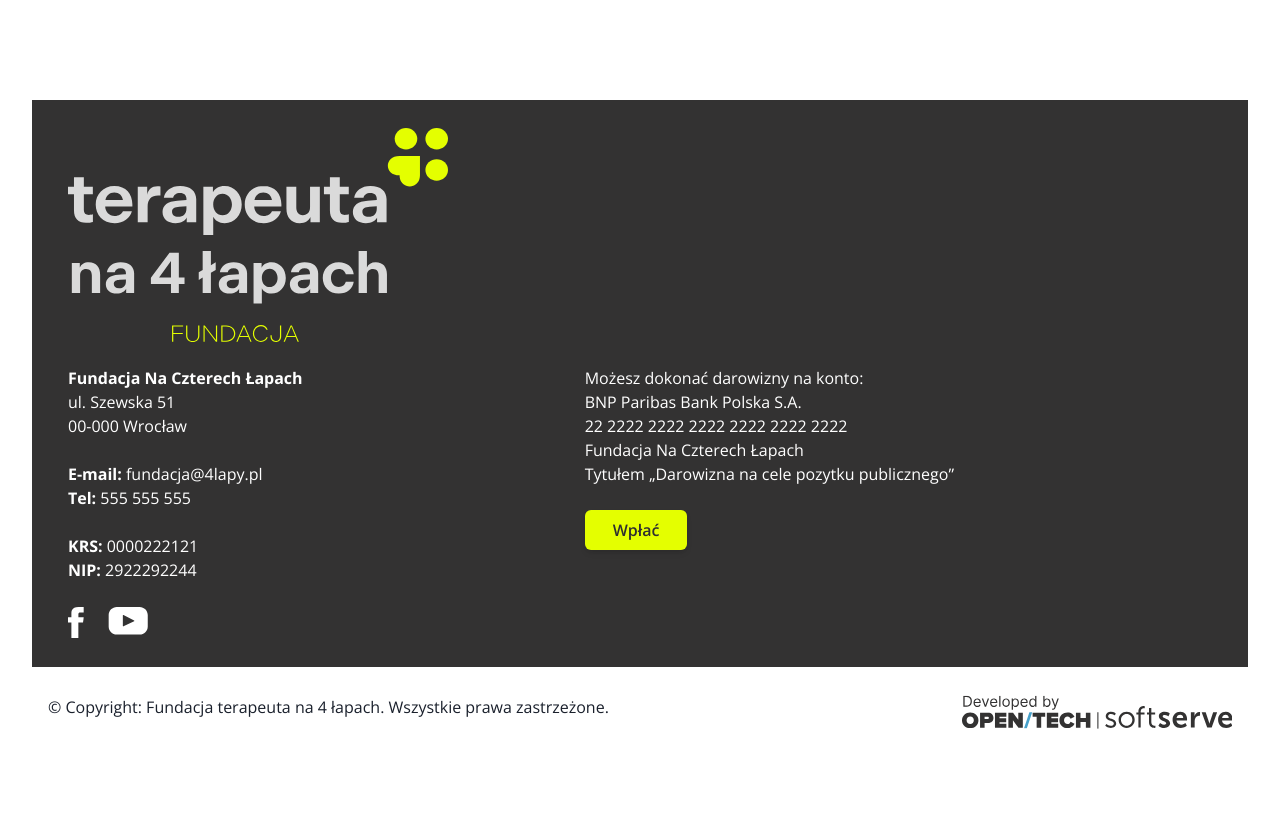
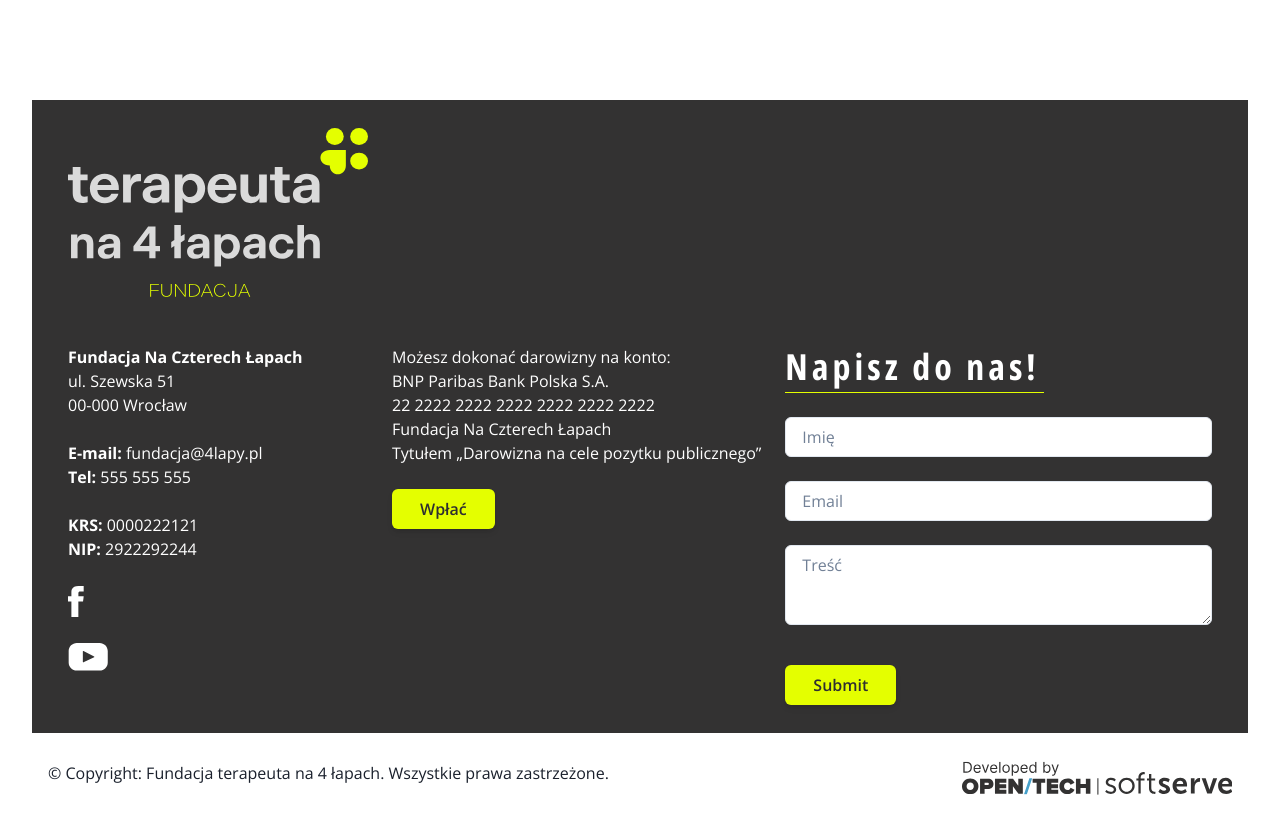
Before and after one commit to mikolajmiku/TN4L, a Next.js app: page / in a window 1280 px wide. Shown: the part 3880-4703 px from the top of the page. Before the commit the page ends 4637 px from the top, so only its background shows below. Built offline with nearby package versions, Linux system fonts and the light colour scheme.

Commit message:
add mock form

```diff
--- /dev/null
+++ b/components/ContactForm.tsx
@@ -0,0 +1,104 @@
+import {
+  Button,
+  Flex,
+  FormControl,
+  FormErrorMessage,
+  Input,
+  Textarea,
+} from "@chakra-ui/react";
+import { useForm } from "react-hook-form";
+
+export default function ContactForm() {
+  const {
+    handleSubmit,
+    register,
+    formState: { errors, isSubmitting },
+  } = useForm();
+
+  function onSubmit(values) {
+    return new Promise<void>((resolve) => {
+      setTimeout(() => {
+        alert(JSON.stringify(values, null, 2));
+        resolve();
+      }, 3000);
+    });
+  }
+
+  return (
+    <form onSubmit={handleSubmit(onSubmit)}>
+      <Flex flexDir="column" gap={6}>
+        <Flex gap={6} flexWrap="wrap">
+          <FormControl
+            width="auto"
+            isInvalid={errors.name != null}
+            flex="1 1 auto"
+          >
+            <Input
+              background="white"
+              id="name"
+              placeholder="Imię"
+              {...register("name", {
+                required: "pole obowiązkowe",
+                minLength: {
+                  value: 4,
+                  message: "Imię powinno wynosić co najmniej 4 znaki",
+                },
+              })}
+            />
+            <FormErrorMessage>
+              {errors.name && errors.name.message}
+            </FormErrorMessage>
+          </FormControl>
+          <FormControl
+            width="auto"
+            isInvalid={errors.name != null}
+            flex="1 1 auto"
+          >
+            <Input
+              background="white"
+              id="email"
+              type="email"
+              placeholder="Email"
+              {...register("email", {
+                required: "pole obowiązkowe",
+                pattern: {
+                  value: /^[A-Z0-9._%+-]+@[A-Z0-9.-]+\.[A-Z]{2,4}$/i,
+                  message: "Niepoprawny adres e-mail",
+                },
+              })}
+            />
+            <FormErrorMessage>
+              {errors.email && errors.email.message}
+            </FormErrorMessage>
+          </FormControl>
+        </Flex>
+        <FormControl isInvalid={errors.email != null}>
+          <Textarea
+            background="white"
+            id="content"
+            placeholder="Treść"
+            {...register("content", {
+              required: "pole obowiązkowe",
+              minLength: {
+                value: 4,
+                message: "Imię powinno wynosić co najmniej 4 znaki",
+              },
+            })}
+          />
+          <FormErrorMessage>
+            {errors.email && errors.email.message}
+          </FormErrorMessage>
+        </FormControl>
+        <Button
+          mt={4}
+          colorScheme="teal"
+          isLoading={isSubmitting}
+          type="submit"
+          alignSelf="flex-start"
+        >
+          Submit
+        </Button>
+      </Flex>
+    </form>
+  );
+}
--- a/components/Home/Footer.tsx
+++ b/components/Home/Footer.tsx
@@ -5,11 +5,13 @@ import {
   Flex,
   Grid,
   GridItem,
+  Heading,
   Image,
   Link,
 } from "@chakra-ui/react";
 import NextLink from "next/link";
 
+import ContactForm from "../ContactForm";
 import Copyright from "./Copyright";
 
 //TODO: Replace this with Richtext from Strapi CMS
@@ -70,22 +72,21 @@ const Footer = () => (
           flexDir="column"
           gap={6}
           textColor="textPrimary"
-          templateRows={{ md: "repeat(3, auto)", base: "auto" }}
+          templateRows={{ md: "repeat(2, auto)", base: "auto" }}
           templateColumns={{ md: "auto", base: "1fr" }}
-          gridAutoFlow={{ base: "row", md: "column" }}
         >
-          <GridItem colSpan={{ base: 1, md: 2 }}>
           <Image
             width="full"
             maxWidth="380px"
             src="logos/logo_color.svg"
             alt="Logo Fundacji na 4 Łapach"
           />
-          </GridItem>
+          <GridItem colSpan={{ base: 1, md: 3 }} />
+
+          <Flex flexDir="column" gap={6}>
             <p>
               <Richtext1 />
             </p>
-          <Flex gap={6}>
             {SocialLinks.map(({ src, alt, href }, index) => (
               <Link as={NextLink} href={href} key={index} isExternal>
                 <Image alt={alt} src={src} />
@@ -95,8 +96,14 @@ const Footer = () => (
           <Flex flexDir="column" gap={6} alignItems="flex-start">
             <p>
               <Richtext2 />
-            </p>
+            </p>{" "}
             <Button>Wpłać</Button>
+          </Flex>
+          <Flex flexDir="column" gap={6}>
+            <Heading as="h1" color="textPrimary">
+              Napisz do nas!
+            </Heading>
+            <ContactForm />
           </Flex>
         </Grid>
       </Container>
--- a/package.json
+++ b/package.json
@@ -18,6 +18,7 @@
     "next": "latest",
     "react": "^18.2.0",
     "react-dom": "^18.2.0",
+    "react-hook-form": "^7.45.4",
     "react-icons": "^4.9.0",
     "react-intersection-observer": "^9.5.2",
     "sharp": "^0.32.1"
```
Also changed, not shown: 1 other file (tests, documents, lock files or other folders). Lines whose indentation alone changed are shown as unchanged.
